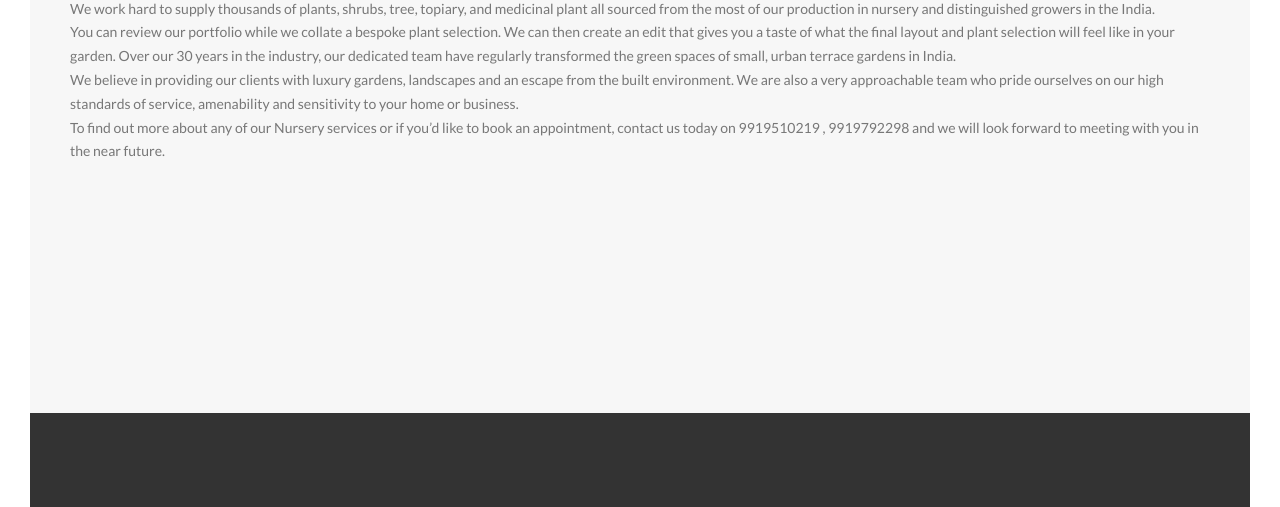
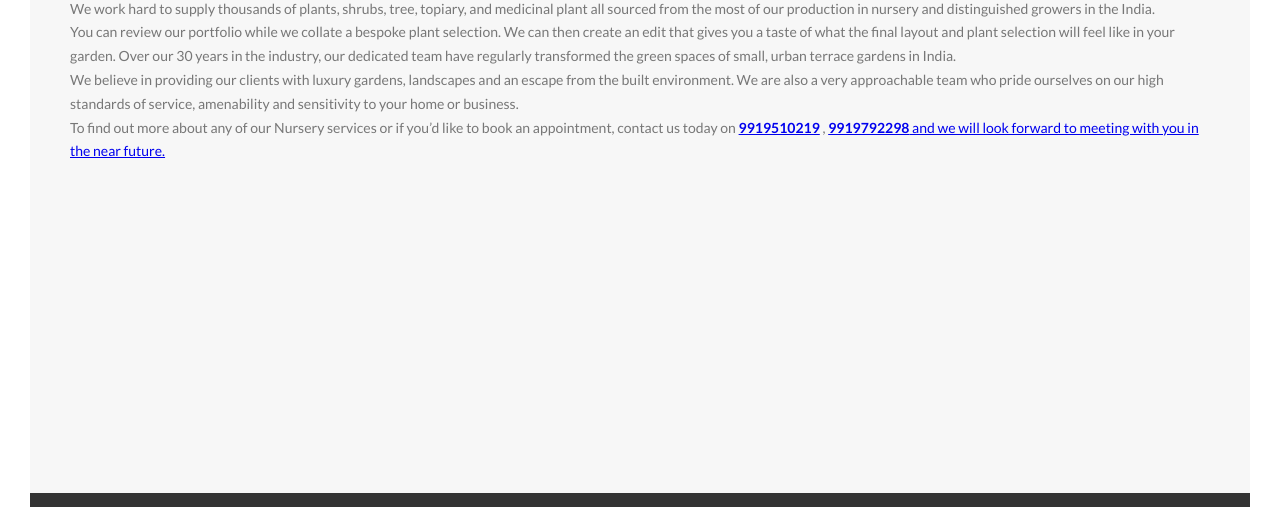
Before and after one commit to haritd/Harit-Nursery, a website: page about-us.html in a window 1280 px wide. Shown: the part 1118-1625 px from the top of the page. Drawn offline with Linux system fonts and the light colour scheme.

Commit message:
Update about-us.html

```diff
--- a/about-us.html
+++ b/about-us.html
@@ -77,7 +77,7 @@
 			</p>
 
 			<p>
-				To find out more about any of our  Nursery services or if you’d like to book an appointment, contact us today on 9919510219 , 9919792298 and we will look forward to meeting with you in the near future.
+				To find out more about any of our  Nursery services or if you’d like to book an appointment, contact us today on <a href="tel:9919510219"><b>9919510219</b></a> , <a href="tel:9919792298"><b>9919792298</b> and we will look forward to meeting with you in the near future.
 			</p>
 		</div>
             </section>
```
